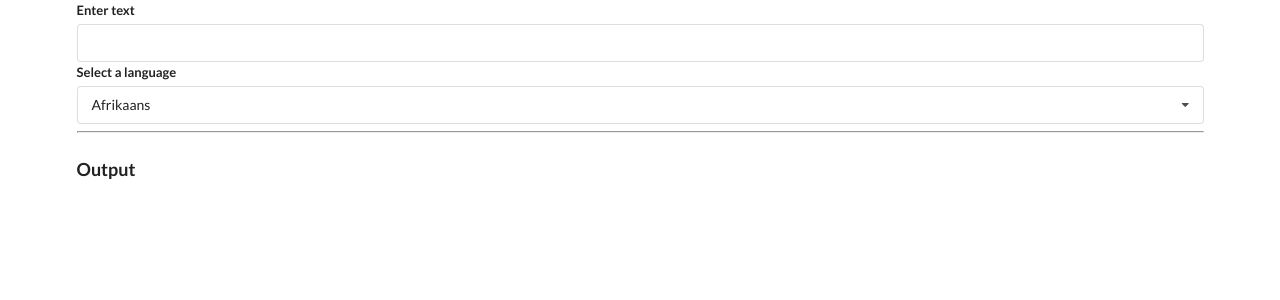
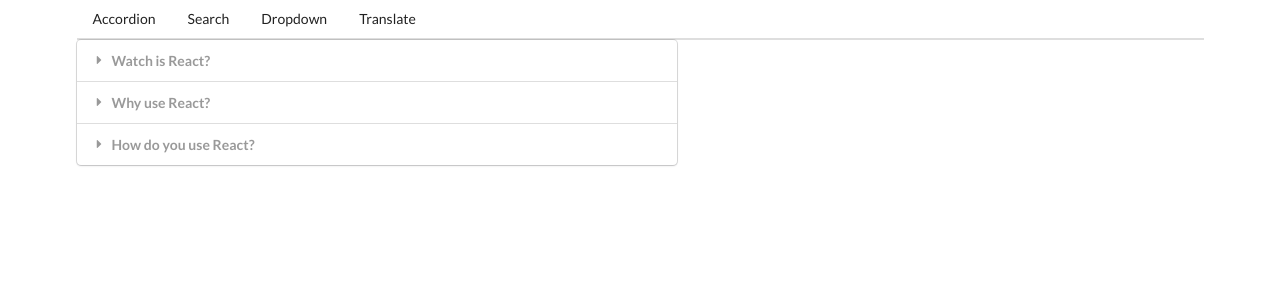
Before and after one commit to rhladchenko/ReactPlus300Widgets, a React (Create React App) app: page / in a window 1280 px wide. Shown: the top 300 px of the page. Built offline with nearby package versions, Linux system fonts and the light colour scheme; no server answers.

Commit message:
Lesson-201

```diff
--- a/src/App.js
+++ b/src/App.js
@@ -1,8 +1,10 @@
 import React, { useState } from 'react';
 import Accordion from './components/Accordion';
 import Search from './components/Search';
-import DropDown from './components/DropDown';
+import Dropdown from './components/Dropdown';
 import Translate from './components/Translate';
+import Header from './components/Header';
+import Route from './components/Route';
 
 const items = [
     {
@@ -42,7 +44,23 @@
     return (
         <div className='app'>
             <div className='ui container'>
-                <Translate />
+                <Header />
+                <Route path='/'>
+                    <Accordion items={items} />
+                </Route>
+                <Route path='/list'>
+                    <Search />
+                </Route>
+                <Route path='/dropdown'>
+                    <Dropdown
+                    label='Select a color'
+                    options={options}
+                    selected={selected}
+                    onSelectedChange={setSelected} />
+                </Route>
+                <Route path='/translete'>
+                    <Translate />
+                </Route>
             </div>
         </div>
     );
--- a/src/components/DropDown.js
+++ b/src/components/DropDown.js
@@ -1,6 +1,6 @@
 import React, { useState, useEffect, useRef } from 'react';
 
-const DropDown = ({ options, selected, onSelectedChange, label }) => {
+const Dropdown = ({ options, selected, onSelectedChange, label }) => {
     const [open, setOpen] = useState(false);
     const ref = useRef();
 
@@ -59,4 +59,4 @@
     );
 };
 
-export default DropDown;
+export default Dropdown;
--- /dev/null
+++ b/src/components/Header.js
@@ -0,0 +1,17 @@
+import React from 'react';
+import Link from './Link';
+
+const Header = () => {
+    return (
+        <div className="header">
+            <div className="ui secondary pointing menu">
+                <Link className="item" href="/">Accordion</Link>
+                <Link className="item" href="/list">Search</Link>
+                <Link className="item" href="/dropdown">Dropdown</Link>
+                <Link className="item" href="/translete">Translate</Link>
+            </div>
+        </div>
+    )
+};
+
+export default Header;
--- /dev/null
+++ b/src/components/Link.js
@@ -0,0 +1,23 @@
+import React from 'react';
+
+const Link = ({ className, href, children }) => {
+    const onClick = (event) => {
+        if (event.metaKey || event.ctrlKey) {
+            return;
+        }
+
+        event.preventDefault();
+        window.history.pushState({}, '', href);
+
+        const navEvent = new PopStateEvent('popstate');
+        window.dispatchEvent(navEvent);
+    };
+
+    return (
+        <a onClick={onClick} className={className} href={href}>
+            {children}
+        </a>
+    );
+};
+
+export default Link;
--- /dev/null
+++ b/src/components/Route.js
@@ -0,0 +1,19 @@
+import React, { useEffect, useState } from 'react';
+
+const Route = ({ path, children }) => {
+    const [currentPath, setCurrentPath] = useState(window.location.pathname);
+    useEffect(() => {
+        const onLocationChange = () => {
+            setCurrentPath(window.location.pathname);
+        };
+
+        window.addEventListener('popstate', onLocationChange);
+
+        return () => {
+            window.removeEventListener('popstate', onLocationChange);
+        };
+    }, []);
+    return currentPath === path ? children : null;
+};
+
+export default Route;
--- a/src/components/Translate.js
+++ b/src/components/Translate.js
@@ -1,6 +1,6 @@
 import React, { useState } from 'react';
 import Convert from './Convert';
-import DropDown from './DropDown';
+import Dropdown from './Dropdown';
 
 
 const options = [
@@ -39,7 +39,7 @@
                     />
                 </div>
             </div>
-            <DropDown
+            <Dropdown
                 selected={language}
                 onSelectedChange={setLanguage}
                 options={options}
```
